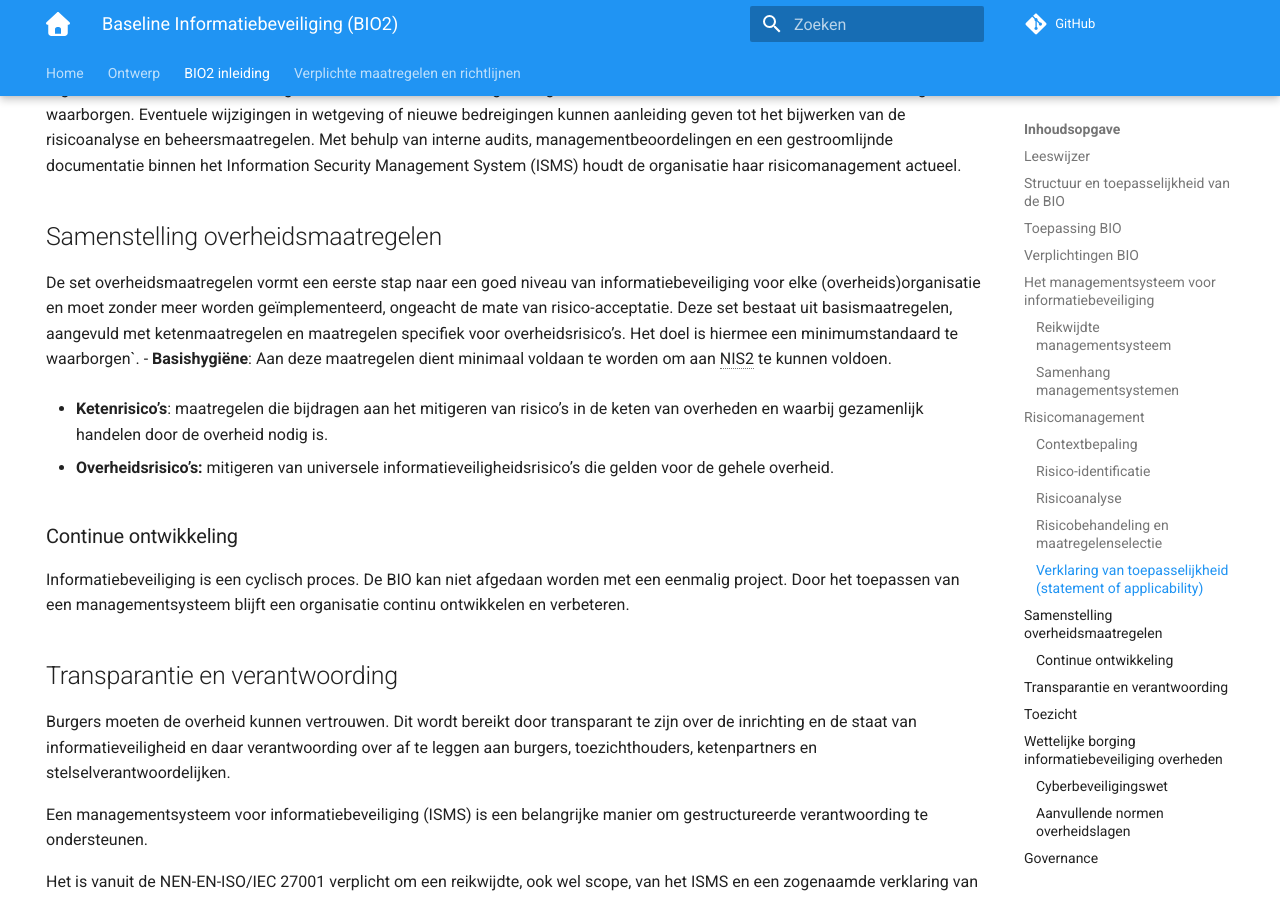
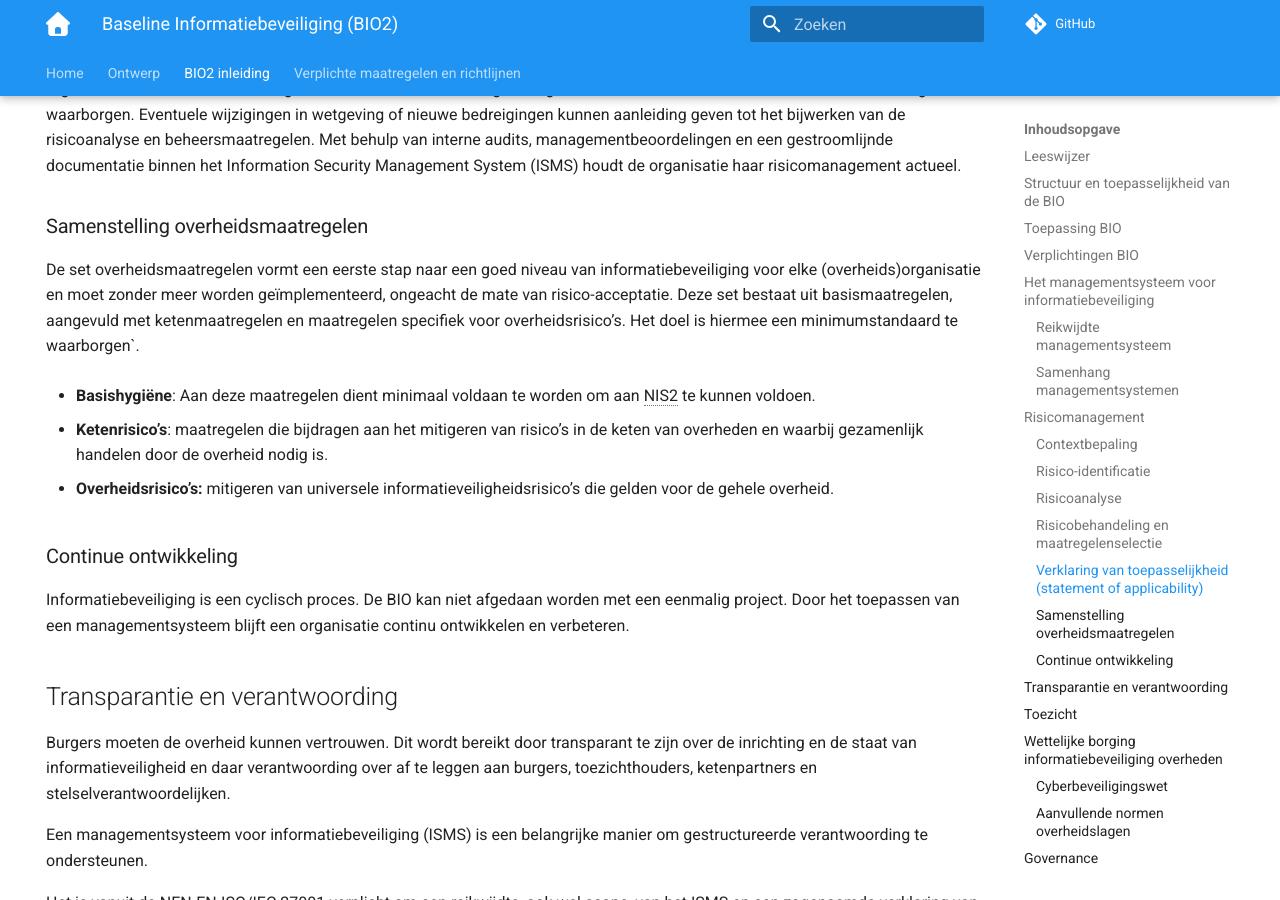
Before and after one commit to MinBZK/Baseline-Informatiebeveiliging-Overheid, an MkDocs documentation site: the page built from docs/inleiding/index.md, in a window 1280 px wide and 900 px high, scrolled down 4284 px. Built offline with MkDocs 1.6.1 and Material for MkDocs 9.7.7, drawn with Linux system fonts in a browser that asks for light colours; comment, search, counter and statistics services are not loaded; some of the changed text lies outside the part shown.

```diff
--- a/docs/inleiding/index.md
+++ b/docs/inleiding/index.md
@@ -101,9 +101,10 @@ Monitoring en continue verbetering
 De NEN-EN-ISO/IEC 27001-norm en de BIO leggen de nadruk op een continu verbeterproces. Een organisatie dient haar risicomanagement te onderhouden en regelmatig te evalueren om de effectiviteit van beheersmaatregelen te waarborgen. Eventuele wijzigingen in wetgeving of nieuwe bedreigingen kunnen aanleiding geven tot het bijwerken van de risicoanalyse en beheersmaatregelen. Met behulp van interne audits, managementbeoordelingen en een gestroomlijnde documentatie binnen het Information Security Management System (ISMS) houdt de organisatie haar risicomanagement actueel.
 
 
-## Samenstelling overheidsmaatregelen
+### Samenstelling overheidsmaatregelen
 
 De set overheidsmaatregelen vormt een eerste stap naar een goed niveau van informatiebeveiliging voor elke (overheids)organisatie en moet zonder meer worden geïmplementeerd, ongeacht de mate van risico-acceptatie. Deze set bestaat uit basismaatregelen, aangevuld met ketenmaatregelen en maatregelen specifiek voor overheidsrisico’s. Het doel is hiermee een minimumstandaard te waarborgen`.
+
 - **Basishygiëne**: Aan deze maatregelen dient minimaal voldaan te worden om aan NIS2 te kunnen voldoen.
 
 - **Ketenrisico’s**: maatregelen die bijdragen aan het mitigeren van risico’s in de keten van overheden en waarbij gezamenlijk handelen door de overheid nodig is.
@@ -134,6 +135,7 @@ Certificering aan de hand van de NEN-EN-ISO/IEC 27001 is niet verplicht vanuit d
 De BIO is expliciet niet bedoeld om alle beveiligingseisen van de overheid af te dekken. Elke overheidsorganisatie is zelf verantwoordelijk om vast te stellen welke interne en externe eisen, waaronder ook wet- en regelgeving, van toepassing zijn. De BIO bevat wel overheidsmaatregelen die in lijn zijn met andere wet- en regelgeving, maar is daarin zeker niet uitputtend.
 
 Binnen de overheid bestaan meerdere normen voor informatiebeveiliging. Naast de BIO zijn er bijvoorbeeld de Nederlandse normen NEN 7510 voor verwerkers van zorginformatie en de CSIR voor operationele technologie (OT). Managementsystemen en beheersmaatregelen volgens deze normen kunnen worden geïntegreerd in een managementsysteem voor informatiebeveiliging op basis van de NEN-ISO/IEC 27001.
+
 ### Cyberbeveiligingswet
 
 Voor overheden is in de Cyberbeveiligingswet vastgelegd op welke wijze de zorgplicht voor informatiebeveiliging moet worden ingevuld. Hieronder volgt een samenvatting van de belangrijkste punten die betrekking hebben op het toepassen van de BIO:
```
Also changed, not shown: other parts of docs/inleiding/index.md (+1 -1 lines).
